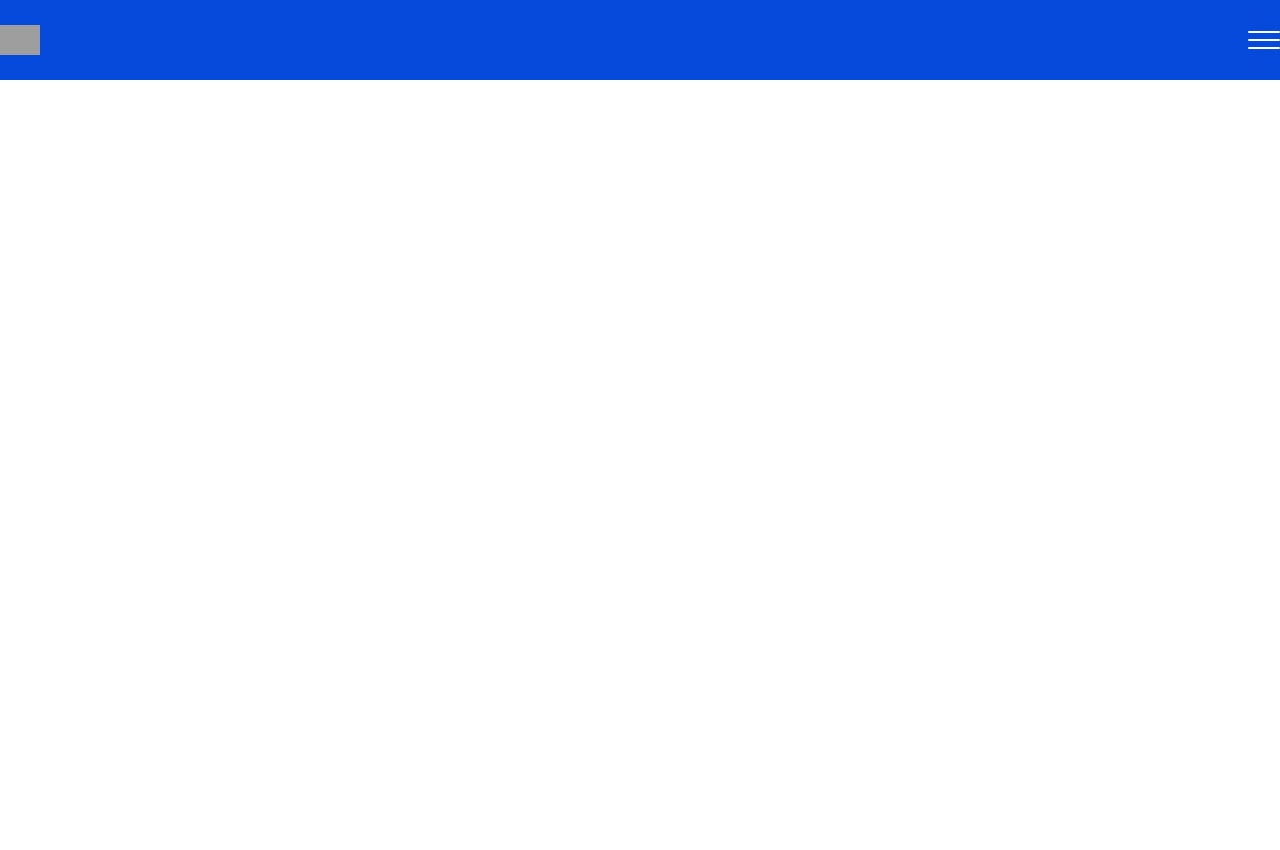
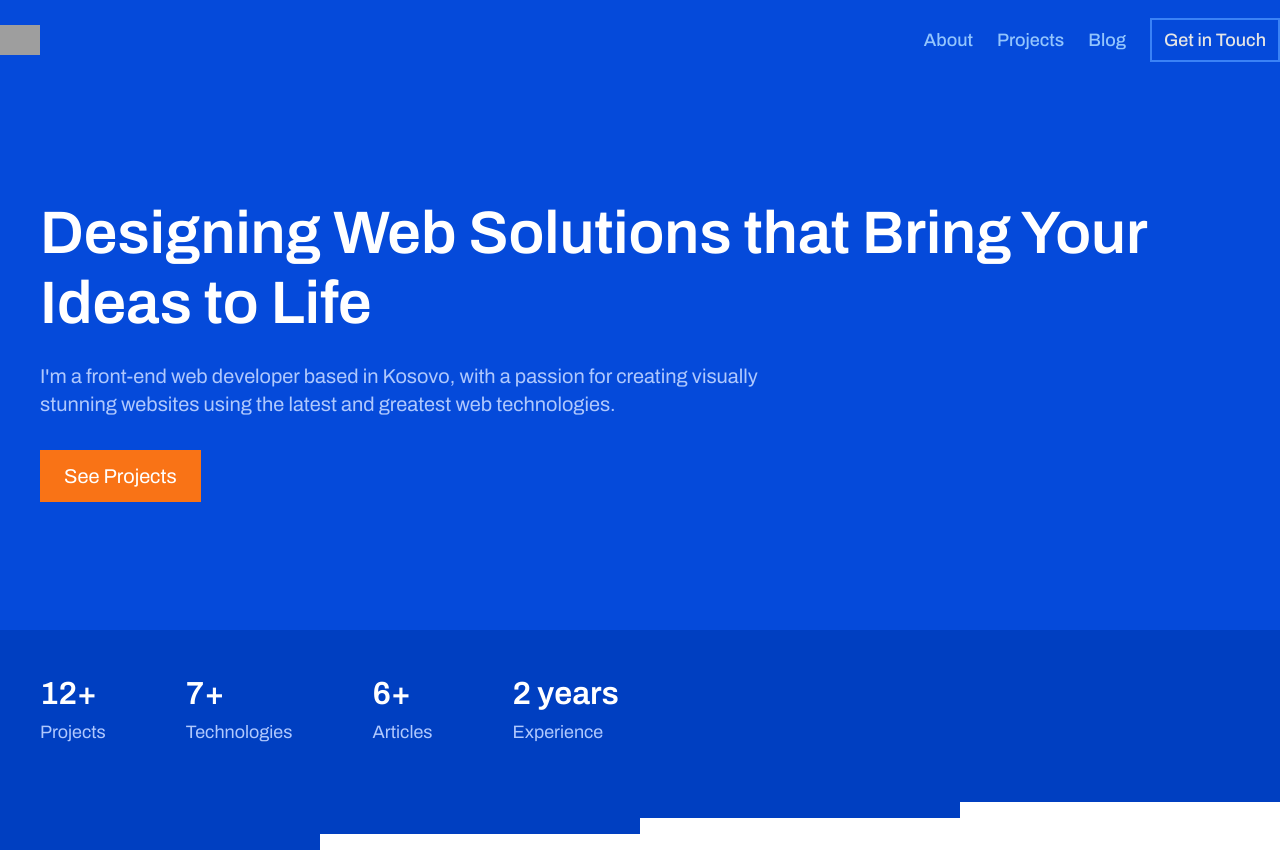
Before and after one commit to Lindrit-Sulaj/Lindrit-Sulaj, a Next.js app: page / in a window 1280 px wide. Before the commit the page ends 800 px from the top, so only its background shows below. Built offline with nearby package versions, Linux system fonts and the light colour scheme; grey boxes are pictures that could not be loaded.

Commit message:
Hero section for desktop

```diff
--- a/app/layout.js
+++ b/app/layout.js
@@ -15,7 +15,7 @@ export const manrope = Manrope({
 export default function RootLayout({ children }) {
   return (
     <html lang="en">
-      <body className={manrope.className}>
+      <body className={archivo.className}>
         <Navbar />
         {children}
       </body>
--- a/app/page.js
+++ b/app/page.js
@@ -1,4 +1,5 @@
 import Hero from "@/sections/Landing/Hero";
+import Steps from "@/components/Steps";
 
 export const metadata = {
   title: 'Create Next App',
@@ -9,6 +10,7 @@ export default function Home() {
   return (
     <main className="text-white">
       <Hero />
+      <Steps />
     </main>
   )
 }
--- a/components/Navbar.jsx
+++ b/components/Navbar.jsx
@@ -1,15 +1,24 @@
 import React from 'react'
+import Link from 'next/link'
 
 export default function Navbar() {
   return (
     <nav className='h-[70px] lg:h-[80px] fixed top-0 bg-byzantine-blue w-full'>
       <div className='container mx-auto flex items-center justify-between h-full'>
         <img src="https://ik.imagekit.io/0s9lwb2yr/Developer_Portfolio_-_Lindrit_Sulaj/Images/Logo_-_Without_removed_bg-removebg-preview_tb2PaP98M.png?updatedAt=1680105709945" alt="Logo" className='h-[30px]' />
-        <div className='h-[70%] flex flex-col justify-center gap-[6px]'>
+
+        <ul className='flex items-center gap-6 text-lg text-blue-300 font-medium'>
+          <li className=' hover:text-blue-100'><Link href="#about">About</Link></li>
+          <li className=' hover:text-blue-100'><Link href="#projects">Projects</Link></li>
+          <li className=' hover:text-blue-100'><Link href="#blog">Blog</Link></li>
+          <button className='border-blue-500 border-solid border-[2px] text-neutral-200 px-3 py-[6px] hover:border-orange-400 hover:text-orange-200'>Get in Touch</button>
+        </ul>
+
+        {/* <div className='h-[70%] flex flex-col justify-center gap-[6px]'>
           <div className='w-8 h-[2px] rounded-lg bg-white'></div>
           <div className='w-8 h-[2px] rounded-lg bg-white'></div>
           <div className='w-8 h-[2px] rounded-lg bg-white'></div>
-        </div>
+        </div> */}
       </div>
     </nav>
   )
--- /dev/null
+++ b/components/Stats.jsx
@@ -0,0 +1,26 @@
+import React from 'react'
+
+export default function Stats() {
+  return (
+    <div className='w-full bg-persian-blue py-10 px-10 lg:px-6 xl:px-0'>
+      <div className="max-w-screen-web mx-auto flex gap-20">
+        <div className=''>
+          <h4 className='text-[32px] font-semibold'>12+</h4>
+          <p className='text-text-blue text-lg'>Projects</p>
+        </div>
+        <div className=''>
+          <h4 className='text-[32px] font-semibold'>7+</h4>
+          <p className='text-text-blue text-lg'>Technologies</p>
+        </div>
+        <div className=''>
+          <h4 className='text-[32px] font-semibold'>6+</h4>
+          <p className='text-text-blue text-lg'>Articles</p>
+        </div>
+        <div className=''>
+          <h4 className='text-[32px] font-semibold'>2 years</h4>
+          <p className='text-text-blue text-lg'>Experience</p>
+        </div>
+      </div>
+    </div>
+  )
+}
--- /dev/null
+++ b/components/Steps.jsx
@@ -0,0 +1,30 @@
+"use client"
+import React from 'react'
+import { motion } from 'framer-motion'
+
+export default function Steps() {
+  return (
+    <motion.div
+      animate={{
+        transition: { type: 'spring' }
+      }}
+      className="w-full flex">
+      <motion.div
+        initial={{ height: 0 }}
+        whileInView={{ height: 64 }}
+        className="w-1/4 bg-persian-blue"></motion.div>
+      <motion.div
+        initial={{ height: 0 }}
+        whileInView={{ height: 48 }}
+        className="w-1/4 h-12 bg-persian-blue"></motion.div>
+      <motion.div
+        initial={{ height: 0 }}
+        whileInView={{ height: 32 }}
+        className="w-1/4 h-8 bg-persian-blue"></motion.div>
+      <motion.div i
+        nitial={{ height: 0 }}
+        whileInView={{ height: 16 }}
+        className="w-1/4 bg-persian-blue"></motion.div>
+    </motion.div>
+  )
+}
--- a/package.json
+++ b/package.json
@@ -9,6 +9,7 @@
     "lint": "next lint"
   },
   "dependencies": {
+    "framer-motion": "^10.10.0",
     "next": "13.2.4",
     "react": "18.2.0",
     "react-dom": "18.2.0"
--- a/sections/Landing/Hero.jsx
+++ b/sections/Landing/Hero.jsx
@@ -1,9 +1,17 @@
 import React from 'react';
+import { Stats } from '@/components';
 
 export default function Hero() {
   return (
-    <section className="hero pt-[70px]">
-      Hello world
+    <section>
+      <div className="hero bg-byzantine-blue py-32 px-10 lg:px-6 xl:px-0 mt-[70px]">
+        <div className="mx-auto max-w-screen-web">
+          <h1 className='text-6xl font-semibold leading-[70px]'>Designing Web Solutions that Bring Your Ideas to Life</h1>
+          <p className='text-xl text-text-blue mt-6 max-w-3xl'>I'm a front-end web developer based in Kosovo, with a passion for creating visually stunning websites using the latest and greatest web technologies. </p>
+          <button className='text-xl px-6 py-3 bg-orange-500 mt-8 border-none'>See Projects</button>
+        </div>
+      </div>
+      <Stats />
     </section>
   )
 }
--- a/tailwind.config.js
+++ b/tailwind.config.js
@@ -8,9 +8,15 @@ module.exports = {
   ],
   theme: {
     extend: {
+      screens: {
+        'web': '1200px'
+      },
       colors: {
-        'byzantine-blue': '#054ADA'
-      }
+
+        'byzantine-blue': '#054ADA',
+        'text-blue': '#AFC8FD',
+        'persian-blue': '#003FC1',
+      },
     },
   },
   plugins: [],
```
Also changed, not shown: components/index.js (+6 -1 lines), 1 other file (tests, documents, lock files or other folders).
